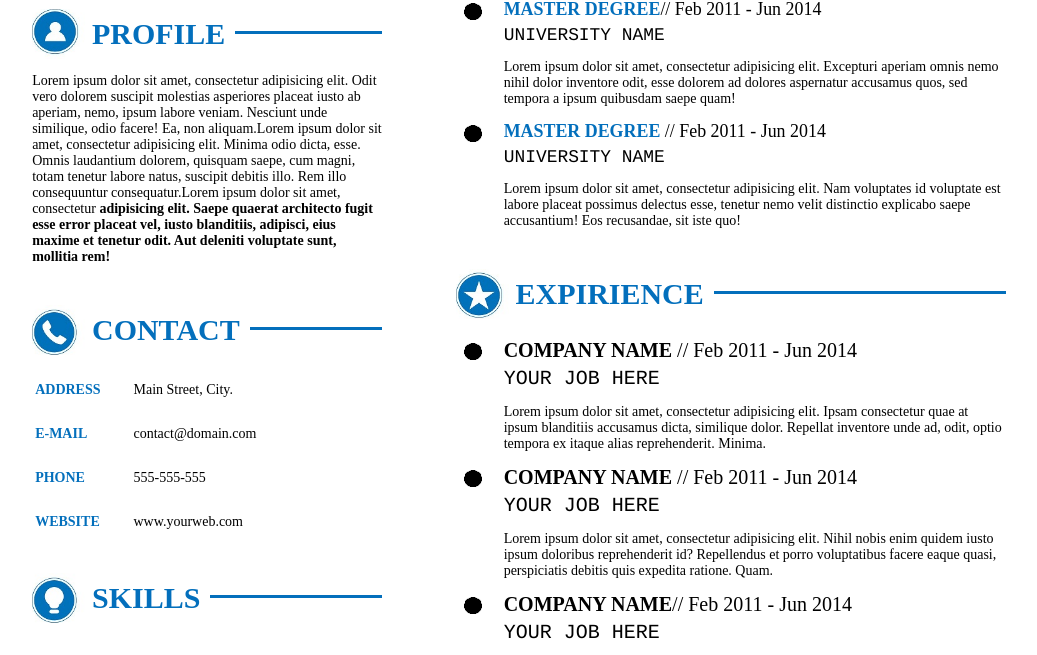
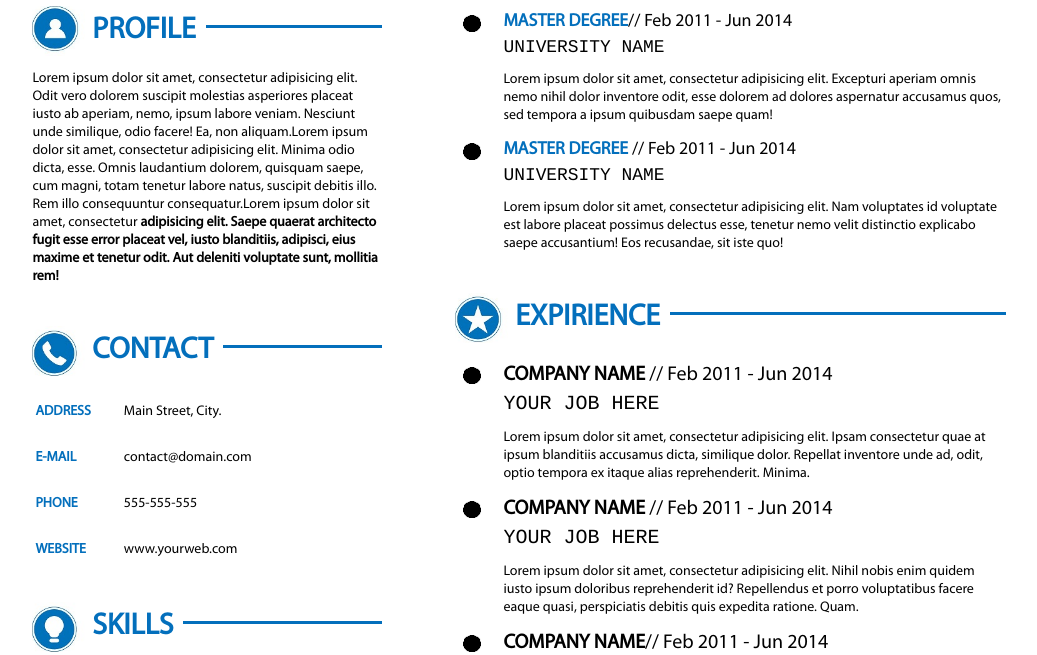
Before and after one commit to Frolikow/resume, a plain HTML site: page index.html in a window 1280 px wide. Shown: the part 417-1072 px from the top of the page, without its empty margins (121-1158 px from the left). Drawn offline with Linux system fonts and the light colour scheme.

Commit message:
Revert "font-face"
This reverts commit f4bfd0ace91fd0c445629e8ab288fbac29204570.

```diff
--- a/style.css
+++ b/style.css
@@ -1,9 +1,18 @@
 @font-face{
 	font-family: "Myriad Pro";
 	src: url(fonts/myriadPro.ttf);
-    src: url(fonts/myriadPro.woff);
-    src: url(fonts/myriadPro.svg);
-    src: url(fonts/myriadPro.eot);
+}
+@font-face{
+	font-family: "Myriad Pro";
+	src: url(fonts/myriadPro.svg);
+}
+@font-face{
+	font-family: "Myriad Pro";
+	src: url(fonts/myriadPro.eot);
+}
+@font-face{
+	font-family: "Myriad Pro";
+	src: url(fonts/myriadPro.woff);
 }
 
 html{
```
